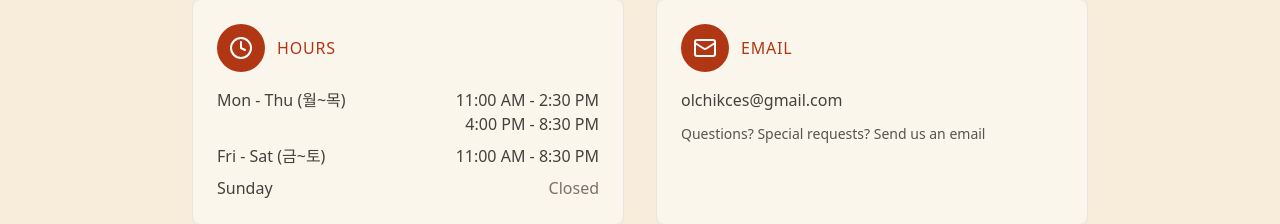
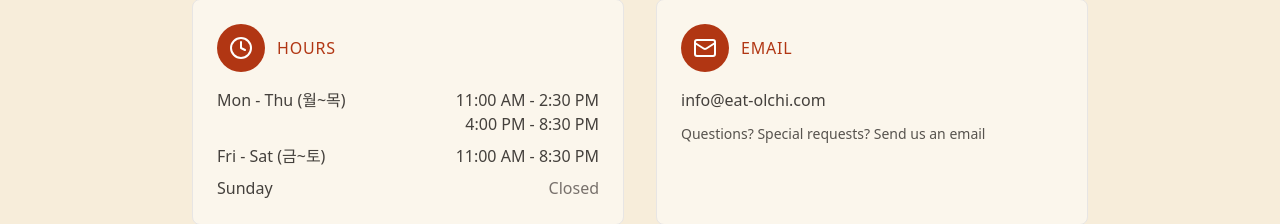
Before and after one commit to tnyprk/eat-olchi, a React (Vite) app: page /contact in a window 1280 px wide. Shown: the part 511-735 px from the top of the page. Built offline with nearby package versions, Linux system fonts and the light colour scheme.

Commit message:
update email address

```diff
--- a/src/pages/Contact.jsx
+++ b/src/pages/Contact.jsx
@@ -97,7 +97,7 @@ export default function Contact() {
               <h2 className="text-[#B13613] tracking-wider">EMAIL</h2>
             </div>
             <p className="text-stone-700 mb-3">
-              olchikces@gmail.com
+              info@eat-olchi.com
             </p>
             <p className="text-stone-600 text-sm">
               Questions? Special requests? Send us an email
```
